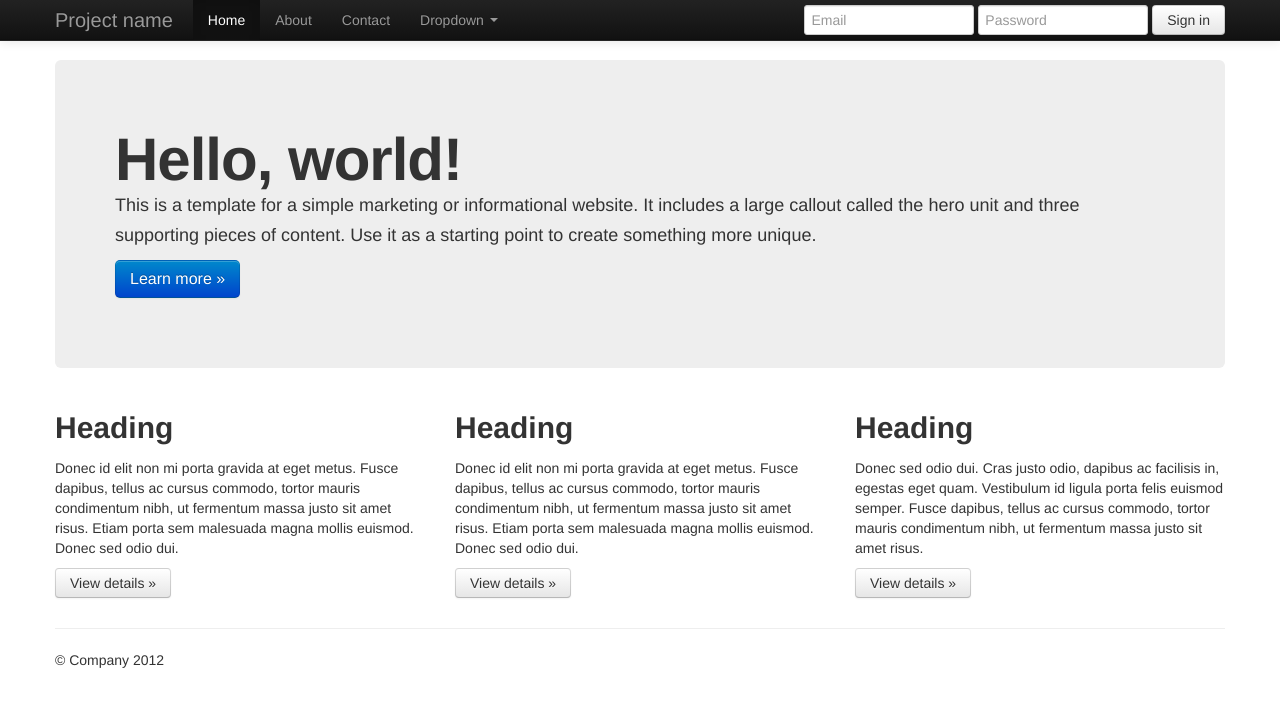
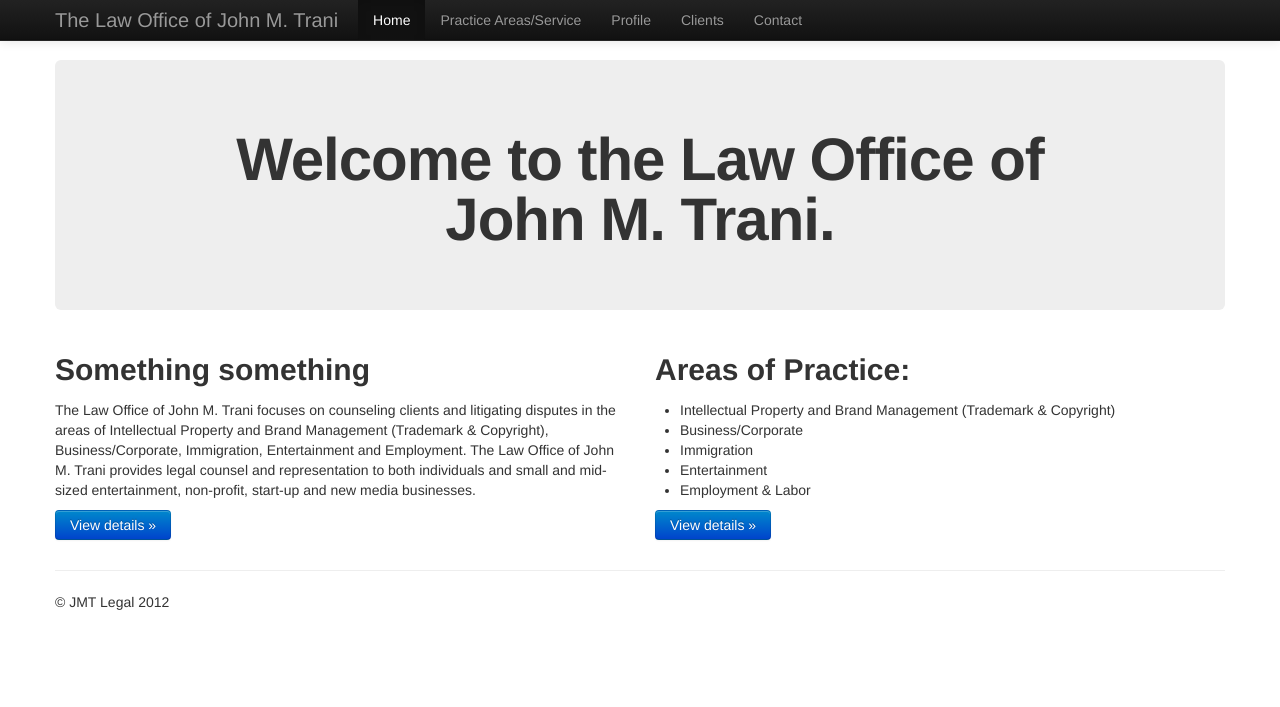
Before and after one commit to choochburger/jmt_legal, a PHP site: page / in a window 1280 px wide. Shown: the top 707 px of the page. Run offline with PHP 8.4, Linux system fonts and the light colour scheme; some libraries are stand-ins or nearby versions.

Commit message:
initial layout

```diff
--- a/www/css/main.css
+++ b/www/css/main.css
@@ -1,5 +1,3 @@
-
-
-/* ==========================================================================
-   Author's custom styles
-   ========================================================================== */
+.center {
+  text-align: center;
+}
--- a/www/index.html
+++ b/www/index.html
@@ -37,30 +37,15 @@
                         <span class="icon-bar"></span>
                         <span class="icon-bar"></span>
                     </a>
-                    <a class="brand" href="#">Project name</a>
+                    <a class="brand" href="#">The Law Office of John M. Trani</a>
                     <div class="nav-collapse collapse">
                         <ul class="nav">
                             <li class="active"><a href="#">Home</a></li>
-                            <li><a href="#about">About</a></li>
+                            <li><a href="#service">Practice Areas/Service</a></li>
+                            <li><a href="#profile">Profile</a></li>
+                            <li><a href="#clients">Clients</a></li>
                             <li><a href="#contact">Contact</a></li>
-                            <li class="dropdown">
-                                <a href="#" class="dropdown-toggle" data-toggle="dropdown">Dropdown <b class="caret"></b></a>
-                                <ul class="dropdown-menu">
-                                    <li><a href="#">Action</a></li>
-                                    <li><a href="#">Another action</a></li>
-                                    <li><a href="#">Something else here</a></li>
-                                    <li class="divider"></li>
-                                    <li class="nav-header">Nav header</li>
-                                    <li><a href="#">Separated link</a></li>
-                                    <li><a href="#">One more separated link</a></li>
-                                </ul>
-                            </li>
                         </ul>
-                        <form class="navbar-form pull-right">
-                            <input class="span2" type="text" placeholder="Email">
-                            <input class="span2" type="password" placeholder="Password">
-                            <button type="submit" class="btn">Sign in</button>
-                        </form>
                     </div><!--/.nav-collapse -->
                 </div>
             </div>
@@ -70,34 +55,33 @@
 
             <!-- Main hero unit for a primary marketing message or call to action -->
             <div class="hero-unit">
-                <h1>Hello, world!</h1>
-                <p>This is a template for a simple marketing or informational website. It includes a large callout called the hero unit and three supporting pieces of content. Use it as a starting point to create something more unique.</p>
-                <p><a class="btn btn-primary btn-large">Learn more &raquo;</a></p>
+                <h1 class="center">Welcome to the Law Office of <br>John M. Trani.</h1>
             </div>
 
             <!-- Example row of columns -->
             <div class="row">
-                <div class="span4">
-                    <h2>Heading</h2>
-                    <p>Donec id elit non mi porta gravida at eget metus. Fusce dapibus, tellus ac cursus commodo, tortor mauris condimentum nibh, ut fermentum massa justo sit amet risus. Etiam porta sem malesuada magna mollis euismod. Donec sed odio dui. </p>
-                    <p><a class="btn" href="#">View details &raquo;</a></p>
-                </div>
-                <div class="span4">
-                    <h2>Heading</h2>
-                    <p>Donec id elit non mi porta gravida at eget metus. Fusce dapibus, tellus ac cursus commodo, tortor mauris condimentum nibh, ut fermentum massa justo sit amet risus. Etiam porta sem malesuada magna mollis euismod. Donec sed odio dui. </p>
-                    <p><a class="btn" href="#">View details &raquo;</a></p>
+                <div class="span6">
+                    <h2>Something something</h2>
+                    <p>The Law Office of John M. Trani focuses on counseling clients and litigating disputes in the areas of Intellectual Property and Brand Management (Trademark &amp; Copyright), Business/Corporate, Immigration, Entertainment and Employment. The Law Office of John M. Trani provides legal counsel and representation to both individuals and small and mid-sized entertainment, non-profit, start-up and new media businesses.</p>
+                    <p><a class="btn btn-primary" href="#">View details &raquo;</a></p>
                </div>
-                <div class="span4">
-                    <h2>Heading</h2>
-                    <p>Donec sed odio dui. Cras justo odio, dapibus ac facilisis in, egestas eget quam. Vestibulum id ligula porta felis euismod semper. Fusce dapibus, tellus ac cursus commodo, tortor mauris condimentum nibh, ut fermentum massa justo sit amet risus.</p>
-                    <p><a class="btn" href="#">View details &raquo;</a></p>
+                <div class="span6">
+                    <h2>Areas of Practice:</h2>
+                    <ul>
+                      <li>Intellectual Property and Brand Management (Trademark &amp; Copyright)</li>
+                      <li>Business/Corporate</li>
+                      <li>Immigration</li>
+                      <li>Entertainment</li>
+                      <li>Employment &amp; Labor</li>
+                    </ul>
+                    <p><a class="btn btn-primary" href="#">View details &raquo;</a></p>
                 </div>
             </div>
 
             <hr>
 
             <footer>
-                <p>&copy; Company 2012</p>
+                <p>&copy; JMT Legal 2012</p>
             </footer>
 
         </div> <!-- /container -->
```
